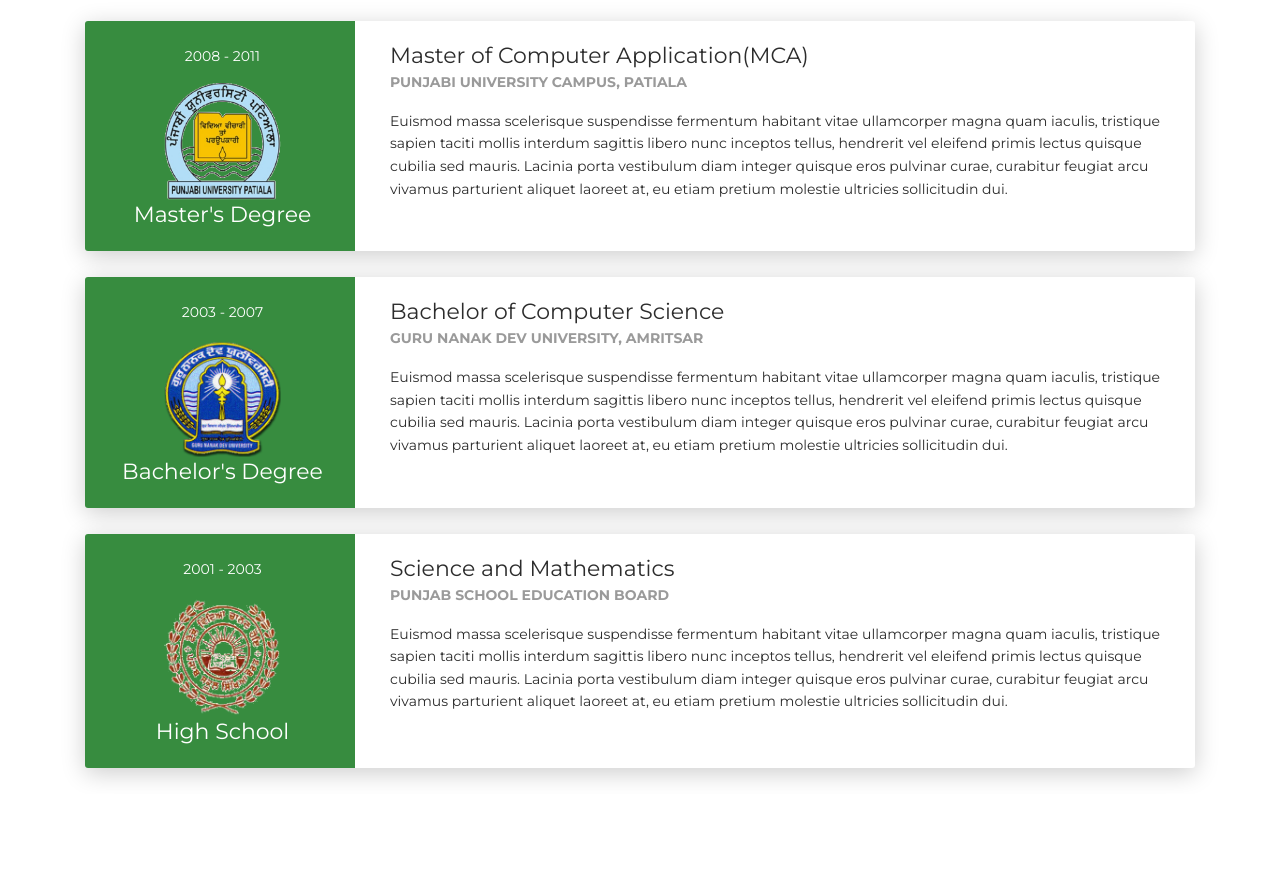
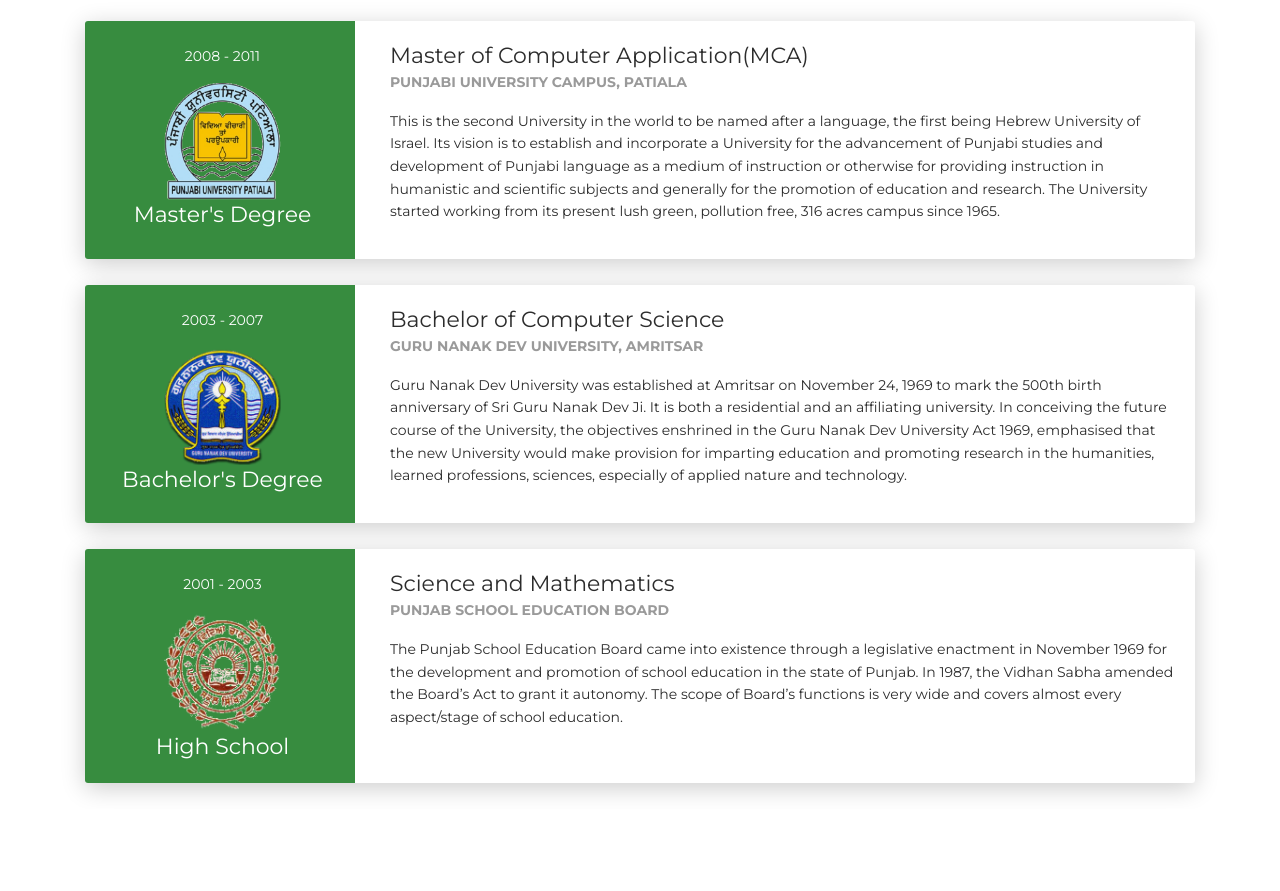
Before and after one commit to ramanqdn/myresume, a plain HTML site: page index.html in a window 1280 px wide. Shown: the part 3757-4648 px from the top of the page. Drawn offline with Linux system fonts and the light colour scheme; a web font is replaced by a local one.

Commit message:
description updated

```diff
--- a/index.html
+++ b/index.html
@@ -6,8 +6,7 @@
 <meta http-equiv="X-UA-Compatible" content="IE=edge">
 <meta name="viewport" content="width=device-width, initial-scale=1">
 <title>Singh Ramandeep</title>
-<meta name="description"
-	content="Creative CV is a HTML resume template for professionals. Built with Bootstrap 4, Now UI Kit and FontAwesome, this modern and responsive design template is perfect to showcase your portfolio, skils and experience." />
+
 <link rel="icon" href="my-cv/images/profile/favicon.ico" type="image/x-icon">
 	<link
 	href="https://fonts.googleapis.com/css?family=Montserrat:400,700,200"
@@ -602,14 +601,7 @@
 								<div class="card-body">
 									<div class="h5">Master of Computer Application(MCA)</div>
 									<p class="category">Punjabi University Campus, Patiala</p>
-									<p>Euismod massa scelerisque suspendisse fermentum habitant
-										vitae ullamcorper magna quam iaculis, tristique sapien taciti
-										mollis interdum sagittis libero nunc inceptos tellus,
-										hendrerit vel eleifend primis lectus quisque cubilia sed
-										mauris. Lacinia porta vestibulum diam integer quisque eros
-										pulvinar curae, curabitur feugiat arcu vivamus parturient
-										aliquet laoreet at, eu etiam pretium molestie ultricies
-										sollicitudin dui.</p>
+									<p>This is the second University in the world to be named after a language, the first being Hebrew University of Israel. Its vision is to establish and incorporate a University for the advancement of Punjabi studies and development of Punjabi language as a medium of instruction or otherwise for providing instruction in humanistic and scientific subjects and generally for the promotion of education and research. The University started working from its present lush green, pollution free, 316 acres campus since 1965.</p>
 								</div>
 							</div>
 						</div>
@@ -630,14 +622,7 @@
 								<div class="card-body">
 									<div class="h5">Bachelor of Computer Science</div>
 									<p class="category">Guru Nanak Dev University, Amritsar</p>
-									<p>Euismod massa scelerisque suspendisse fermentum habitant
-										vitae ullamcorper magna quam iaculis, tristique sapien taciti
-										mollis interdum sagittis libero nunc inceptos tellus,
-										hendrerit vel eleifend primis lectus quisque cubilia sed
-										mauris. Lacinia porta vestibulum diam integer quisque eros
-										pulvinar curae, curabitur feugiat arcu vivamus parturient
-										aliquet laoreet at, eu etiam pretium molestie ultricies
-										sollicitudin dui.</p>
+									<p>Guru Nanak Dev University was established at Amritsar on November 24, 1969 to mark the 500th birth anniversary of Sri Guru Nanak Dev Ji. It is both a residential and an affiliating university. In conceiving the future course of the University, the objectives enshrined in the Guru Nanak Dev University Act 1969, emphasised that the new University would make provision for imparting education and promoting research in the humanities, learned professions, sciences, especially of applied nature and technology.</p>
 								</div>
 							</div>
 						</div>
@@ -658,14 +643,7 @@
 								<div class="card-body">
 									<div class="h5">Science and Mathematics</div>
 									<p class="category">Punjab School Education Board</p>
-									<p>Euismod massa scelerisque suspendisse fermentum habitant
-										vitae ullamcorper magna quam iaculis, tristique sapien taciti
-										mollis interdum sagittis libero nunc inceptos tellus,
-										hendrerit vel eleifend primis lectus quisque cubilia sed
-										mauris. Lacinia porta vestibulum diam integer quisque eros
-										pulvinar curae, curabitur feugiat arcu vivamus parturient
-										aliquet laoreet at, eu etiam pretium molestie ultricies
-										sollicitudin dui.</p>
+									<p>The Punjab School Education Board came into existence through a legislative enactment in November 1969 for the development and promotion of school education in the state of Punjab. In 1987, the Vidhan Sabha amended the Board’s Act to grant it autonomy. The scope of Board’s functions is very wide and covers almost every aspect/stage of school education.</p>
 								</div>
 							</div>
 						</div>
```
